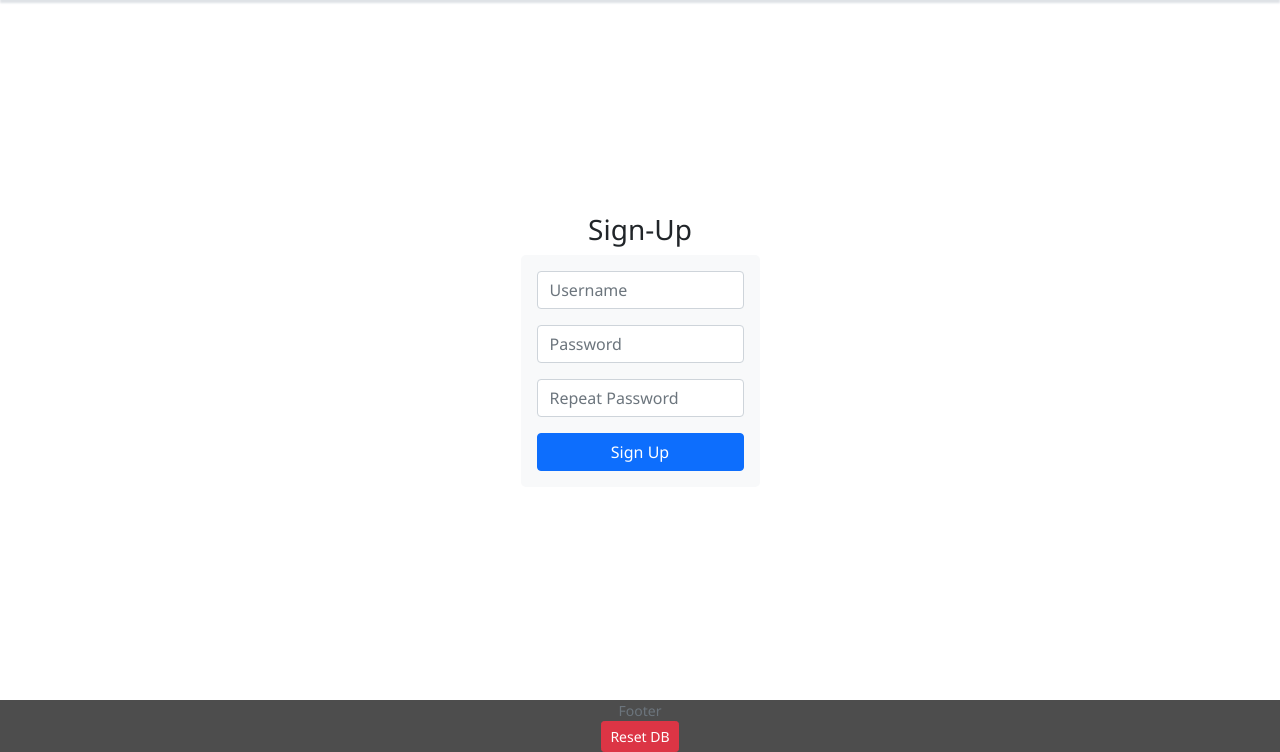
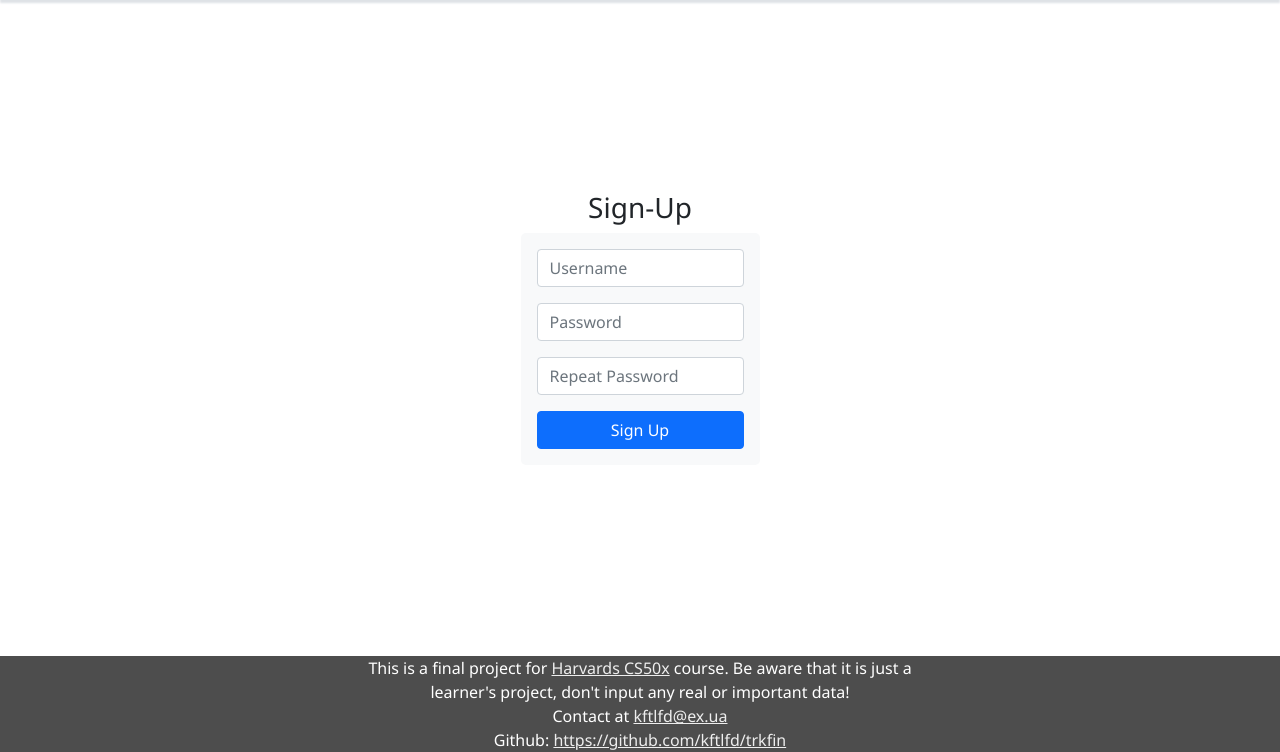
Before and after one commit to kftlfd/trkfin, a Flask app: page /register in a window 1280 px wide. Shown: the part 48-800 px from the top of the page. Run offline with Flask 2, Linux system fonts and the light colour scheme; some libraries are stand-ins or nearby versions.

Commit message:
updated footer

```diff
--- a/trkfin/static/styles.css
+++ b/trkfin/static/styles.css
@@ -64,7 +64,14 @@ body {
 .footer {
   background: var(--footer-bg);
   color: white;
+  display: flex;
+  flex-direction: column;
+  align-items: center;
 }
+.footer a {color: #eee;}
+.footer a:visited {color: #ddd;}
+.footer a:hover {color: #fff;}
+.footer a:active {color: #ccc;}
 
 
 
--- a/trkfin/templates/base.html
+++ b/trkfin/templates/base.html
@@ -81,9 +81,14 @@
       {% block main %}{% endblock %}
     </main>
 
-    <footer class="footer small text-center text-muted">
-      <div>Footer</div>
-      <a href="{{ url_for('resetdb') }}"><button class="btn btn-danger btn-sm">Reset DB</button></a>
+    <footer class="footer">
+      <div class="section">
+        <div>This is a final project for <a href="https://cs50.harvard.edu/x/">Harvards CS50x</a> course. Be aware that it is just a learner's project, don't input any real or important data!</div>
+        <div>Contact at <a href="mailto:kftlfd@ex.ua">kftlfd@ex.ua</a></div>
+        <div>Github:
+          <a href="https://github.com/kftlfd/trkfin">https://github.com/kftlfd/trkfin</a>
+        </div>
+      </div>
     </footer>
 
 	</body>
```
